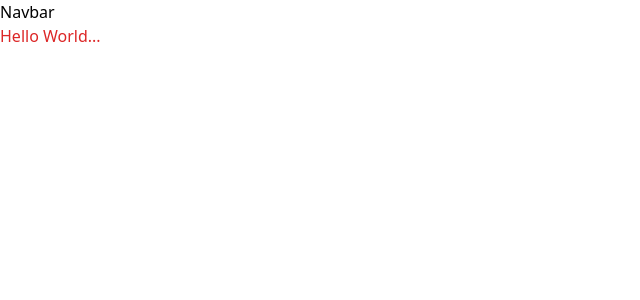
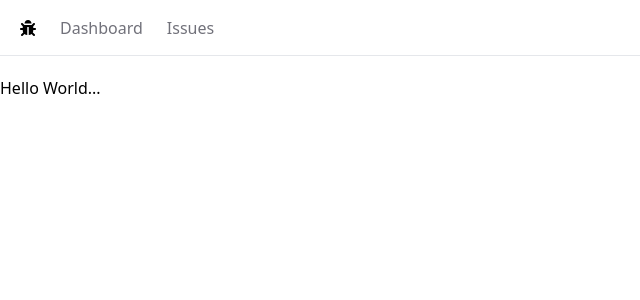
Before and after one commit to joneseugene/issue-tracker, a Next.js app: page / in a window 1280 px wide. Shown: the top 300 px of the page, without its empty margins (0-640 px from the left). Built offline with nearby package versions, Linux system fonts and the light colour scheme.

Commit message:
Developed Navbar

```diff
--- a/app/layout.tsx
+++ b/app/layout.tsx
@@ -27,7 +27,9 @@
     <html lang="en">
       <body className={`${geistSans.variable} ${geistMono.variable} antialiased`} >
         <Navbar />
-        {children}
+        <main>
+          {children}
+        </main>
       </body>
     </html>
   );
--- a/app/layout/Navbar.jsx
+++ b/app/layout/Navbar.jsx
@@ -1,8 +1,27 @@
+import { link } from 'fs';
+import Link from 'next/link'
 import React from 'react'
+import { FaBug } from "react-icons/fa";
 
 const Navbar = () => {
+    const links = [
+        { label: 'Dashboard', href: '/'},
+        { label: 'Issues', href: '/issues'}
+    ]
   return (
-    <div>Navbar</div>
+    <nav className='flex space-x-6 border-b mb-5 px-5 h-14 items-center'>
+        <Link href={"/"}><FaBug /></Link>
+        <ul className='flex space-x-6'>
+            {links.map(link =>
+                <Link
+                    key={link.href}
+                    href={link.href}
+                    className='text-zinc-500 hover:text-zinc-800 transition-colors'>
+                        {link.label}
+                    </Link>
+                )}
+        </ul>
+    </nav>
   )
 }
 
--- a/app/page.tsx
+++ b/app/page.tsx
@@ -1,9 +1,8 @@
-import Image from "next/image";
 
 export default function Home() {
   return (
     <div >
-      <h1 className="text-red-600">Hello World...</h1>
+      <h1>Hello World...</h1>
     </div>
   );
 }
```
Also changed, not shown: package.json (+6 -5 lines), 1 other file (tests, documents, lock files or other folders).
